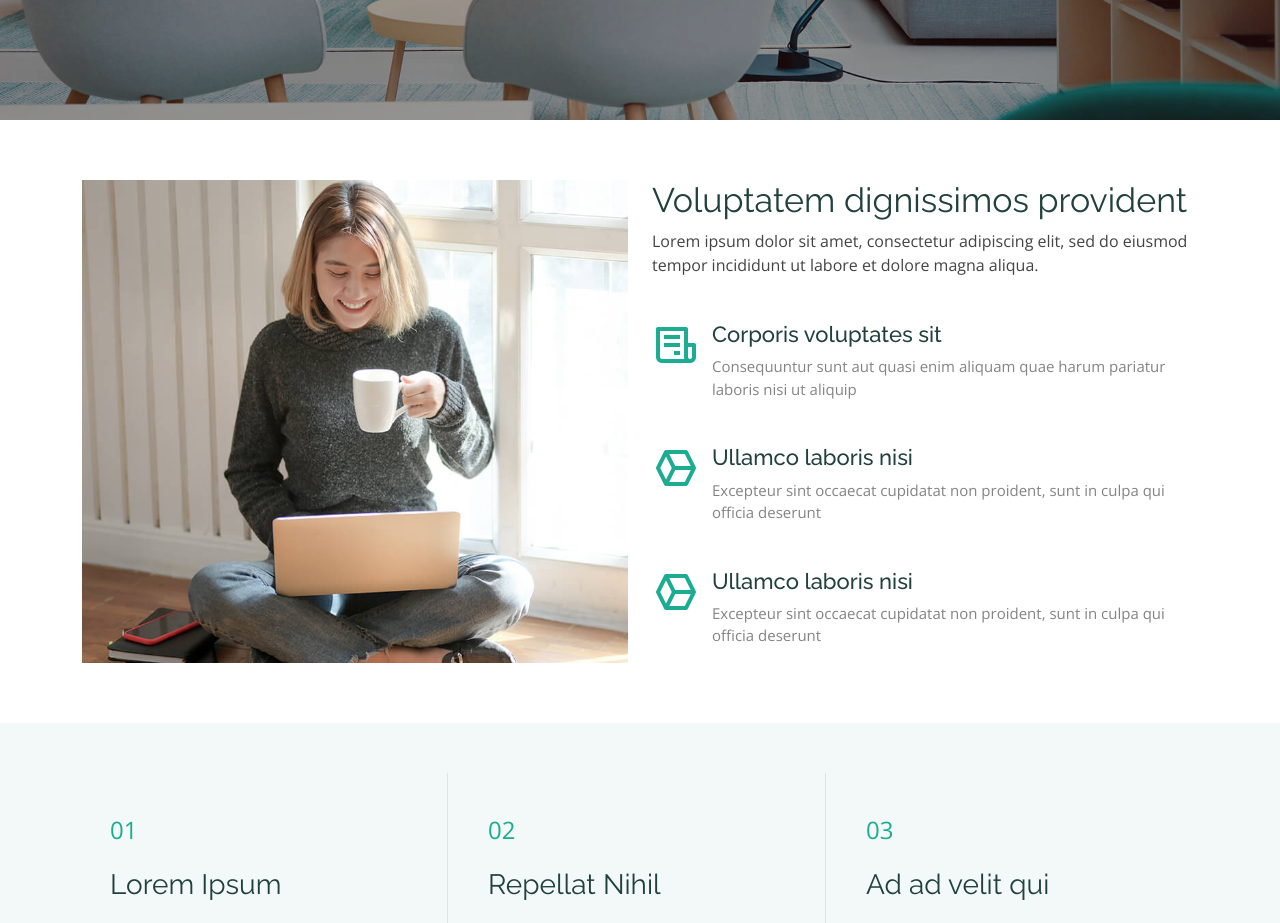
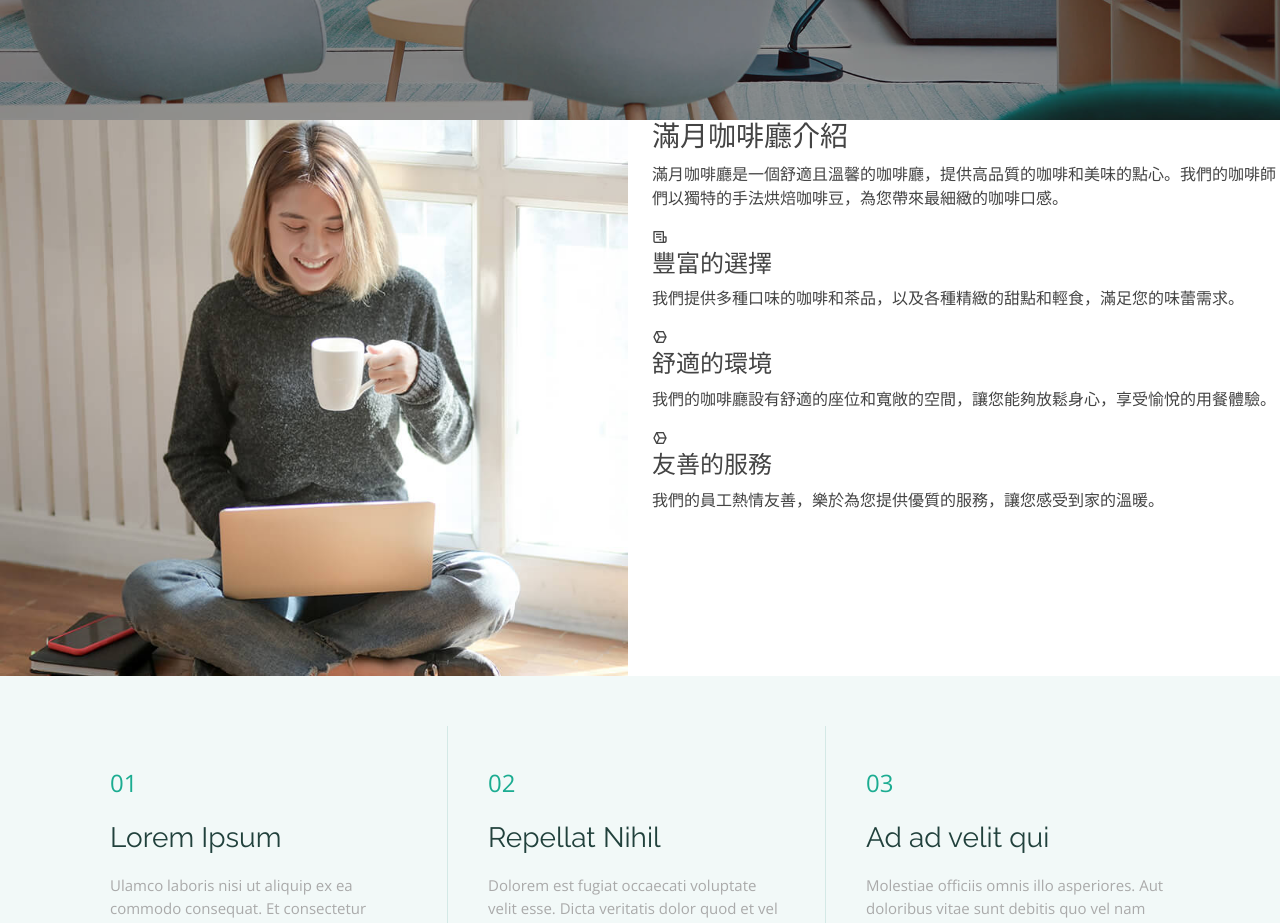
Before and after one commit to CMR0522/CMR0522.github.io, a plain HTML site: page index.html in a window 1280 px wide. Shown: the part 680-1603 px from the top of the page. Drawn offline with nearby package versions, Linux system fonts and the light colour scheme.

Commit message:
Update index.html

```diff
--- a/index.html
+++ b/index.html
@@ -92,42 +92,35 @@
   <main id="main">
 
     <!-- ======= About Section ======= -->
-    <section id="about" class="about">
-      <div class="container">
-
   <div class="row">
   <div class="col-xl-6 col-lg-7" data-aos="fade-right">
     <img src="assets/img/about-img.jpg" class="img-fluid" alt="">
   </div>
   <div class="col-xl-6 col-lg-5 pt-5 pt-lg-0">
-            <h3 data-aos="fade-up">Voluptatem dignissimos provident</h3>
+    <h3 data-aos="fade-up">滿月咖啡廳介紹</h3>
     <p data-aos="fade-up">
-              Lorem ipsum dolor sit amet, consectetur adipiscing elit, sed do eiusmod tempor incididunt ut labore et dolore magna aliqua.
+      滿月咖啡廳是一個舒適且溫馨的咖啡廳，提供高品質的咖啡和美味的點心。我們的咖啡師們以獨特的手法烘焙咖啡豆，為您帶來最細緻的咖啡口感。
     </p>
     <div class="icon-box" data-aos="fade-up">
       <i class="bx bx-receipt"></i>
-              <h4>Corporis voluptates sit</h4>
-              <p>Consequuntur sunt aut quasi enim aliquam quae harum pariatur laboris nisi ut aliquip</p>
+      <h4>豐富的選擇</h4>
+      <p>我們提供多種口味的咖啡和茶品，以及各種精緻的甜點和輕食，滿足您的味蕾需求。</p>
     </div>
 
     <div class="icon-box" data-aos="fade-up" data-aos-delay="100">
       <i class="bx bx-cube-alt"></i>
-              <h4>Ullamco laboris nisi</h4>
-              <p>Excepteur sint occaecat cupidatat non proident, sunt in culpa qui officia deserunt</p>
+      <h4>舒適的環境</h4>
+      <p>我們的咖啡廳設有舒適的座位和寬敞的空間，讓您能夠放鬆身心，享受愉悅的用餐體驗。</p>
     </div>
 
     <div class="icon-box" data-aos="fade-up" data-aos-delay="200">
       <i class="bx bx-cube-alt"></i>
-              <h4>Ullamco laboris nisi</h4>
-              <p>Excepteur sint occaecat cupidatat non proident, sunt in culpa qui officia deserunt</p>
+      <h4>友善的服務</h4>
+      <p>我們的員工熱情友善，樂於為您提供優質的服務，讓您感受到家的溫暖。</p>
     </div>
 
   </div>
 </div>
-
-      </div>
-    </section><!-- End About Section -->
-
     <!-- ======= Steps Section ======= -->
     <section id="steps" class="steps section-bg">
       <div class="container">
```
Lines whose indentation alone changed are shown as unchanged.
